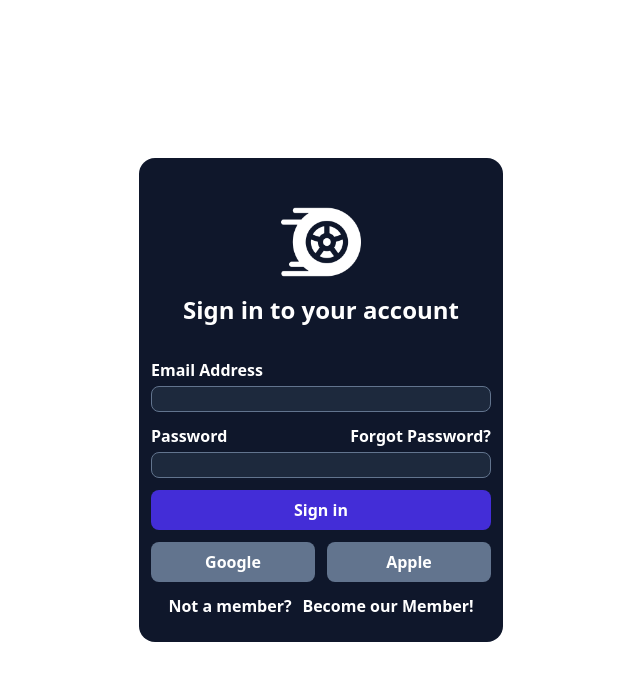
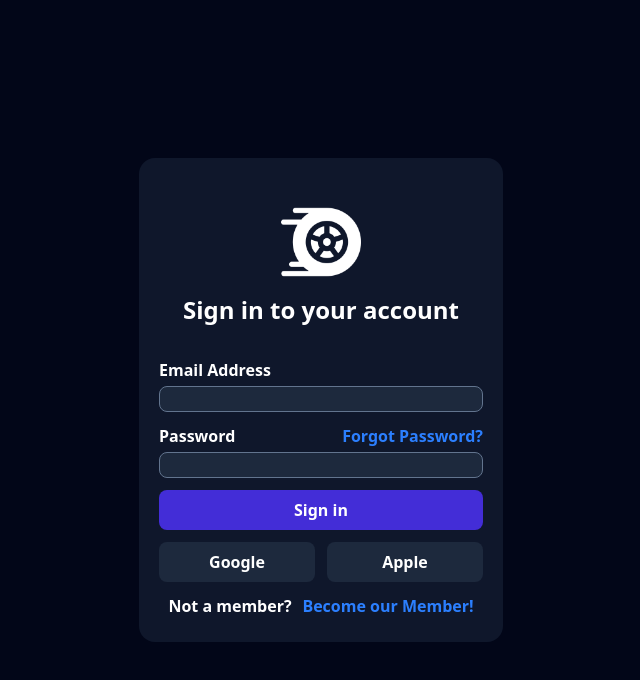
Before and after one commit to IIMaksymilianDymitrII/Driving-School-Examination, a React (Vite) app: page / in a window 1280 px wide. Shown: the top 680 px of the page, without its empty margins (319-959 px from the left). Built offline with nearby package versions, Linux system fonts and the light colour scheme.

Commit message:
minor css changes

```diff
--- a/src/Signin/SignIn.tsx
+++ b/src/Signin/SignIn.tsx
@@ -1,56 +1,53 @@
-import Wheel from "../assets/racing.png"
+import Wheel from "../assets/racing.png";
+
 const SignIn = () => {
   return (
-    <div className="flex justify-center items-center w-screen h-screen">
-      <div className="bg-slate-900 rounded-2xl p-3 text-white font-semibold">
+    <div className="flex justify-center items-center w-screen h-screen bg-slate-950">
+      <div className="bg-slate-900 rounded-2xl p-3 text-white font-semibold ">
         <div className="text-center p-8 text-2xl flex flex-col items-center justify-center gap-3">
-          <img src={Wheel} alt="Logo" className="size-20 invert"/>
+          <img src={Wheel} alt="Logo" className="size-20 invert " />
           <h1>Sign in to your account</h1>
         </div>
-        <div className="flex flex-col gap-3">
+        <div className="flex flex-col gap-3 px-2">
           <div className="flex flex-col gap-3">
             <div className="flex flex-col gap-1">
               <h2>Email Address</h2>
               <input
                 type="text"
-                className="w-full bg-slate-800 border border-slate-500 border-solid rounded-lg"
+                className="w-full pl-2 bg-slate-800 border border-slate-500 border-solid rounded-lg"
               />
             </div>
             <div className="flex flex-col gap-1 ">
               <div className="flex justify-between">
                 <h2>Password</h2>
-                <p>
+                <p className="text-blue-500 hover:text-blue-400">
                   <a href="">Forgot Password?</a>
                 </p>
               </div>
               <input
                 type="text"
-                className="w-full bg-slate-800 border border-slate-500 border-solid rounded-lg"
+                className="w-full pl-2 bg-slate-800 border border-slate-500 border-solid rounded-lg"
               />
             </div>
           </div>
-          <button className="w-full bg-indigo-700  rounded-lg  p-2">Sign in</button>
+          <button className="w-full bg-indigo-700  rounded-lg cursor-pointer p-2 hover:bg-indigo-600">
+            Sign in
+          </button>
           <div className="flex gap-3 ">
-            <button
-            className="w-1/2 bg-slate-500 rounded-lg p-2"
-            >
+            <button className="w-1/2 bg-slate-800 rounded-lg p-2  hover:bg-slate-700">
               <img src="" alt="" />
               Google
             </button>
-            <button
-            className="w-1/2 bg-slate-500 rounded-lg p-2"
-            >
+            <button className="w-1/2 bg-slate-800 rounded-lg p-2 hover:bg-slate-700">
               <img src="" alt="" />
               Apple
             </button>
           </div>
         </div>
         <div className="p-3 text-center flex justify-around">
-          <p>
-            Not a member?
-          </p>
-          <p>
-<a href="">Become our Member!</a>
+          <p>Not a member?</p>
+          <p className="text-blue-500 hover:text-blue-400">
+            <a href="">Become our Member!</a>
           </p>
         </div>
       </div>
```
Also changed, not shown: 1 other file (tests, documents, lock files or other folders).
